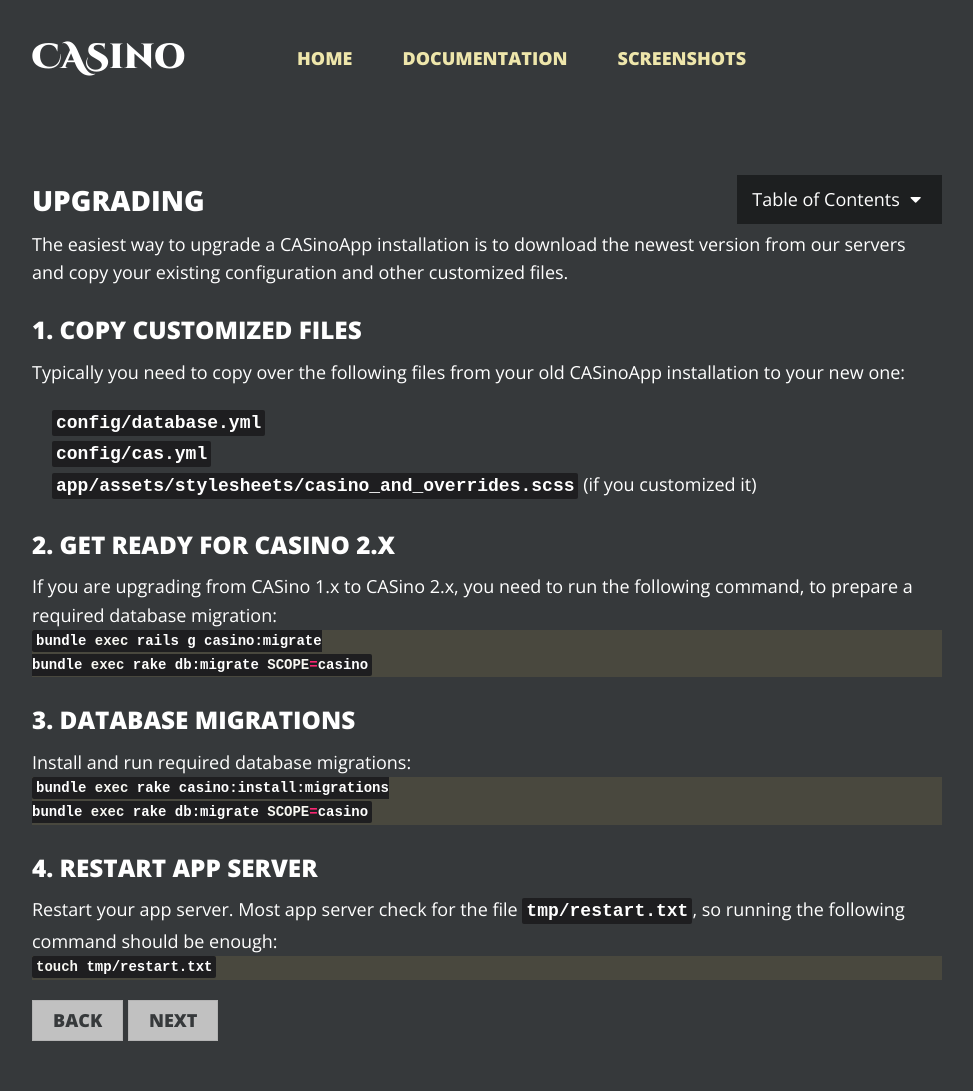
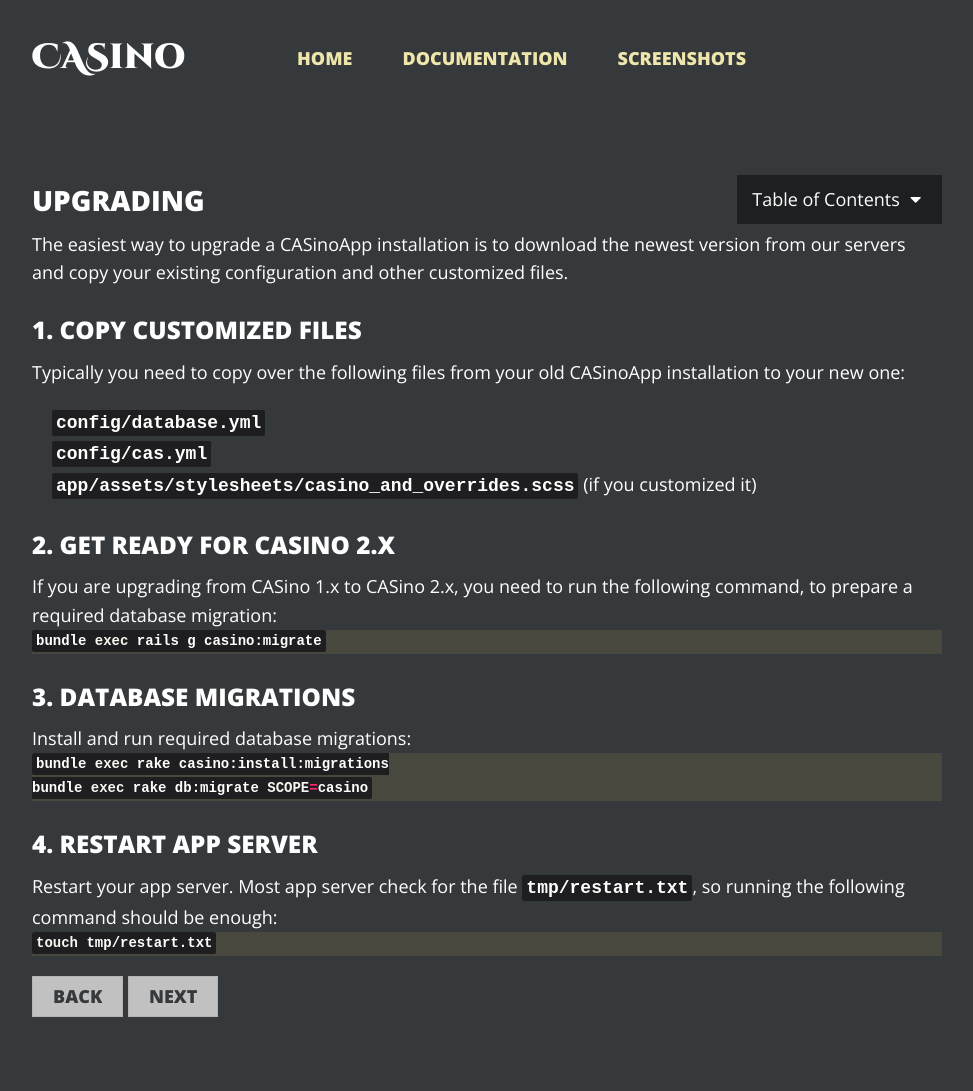
Before and after one commit to rbCAS/rbcas.github.com, a Jekyll site: the page built from docs/upgrading/index.md, in a window 1280 px wide. Shown: the whole page, without its empty margins (153-1126 px from the left). Built offline with Jekyll 4.4.1, drawn with Linux system fonts in a browser that asks for light colours; after the commit the page ends 1067 px from its top, so only the background shows below that.

Commit message:
Actual migrations are done in the next step

```diff
--- a/docs/upgrading/index.md
+++ b/docs/upgrading/index.md
@@ -21,7 +21,6 @@
 
 {% highlight bash %}
 bundle exec rails g casino:migrate
-bundle exec rake db:migrate SCOPE=casino
 {% endhighlight %}
 
 ## 3. Database migrations
```
